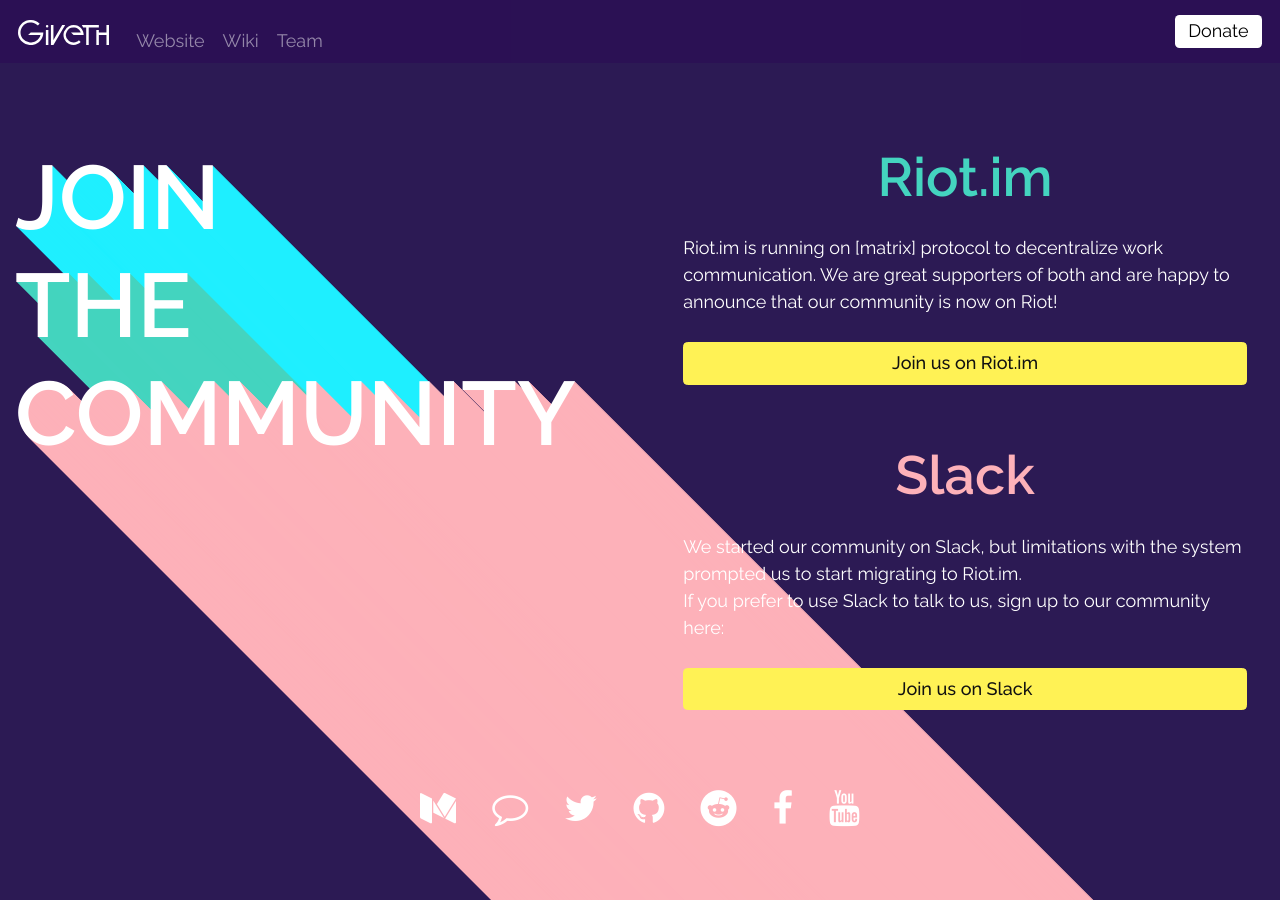
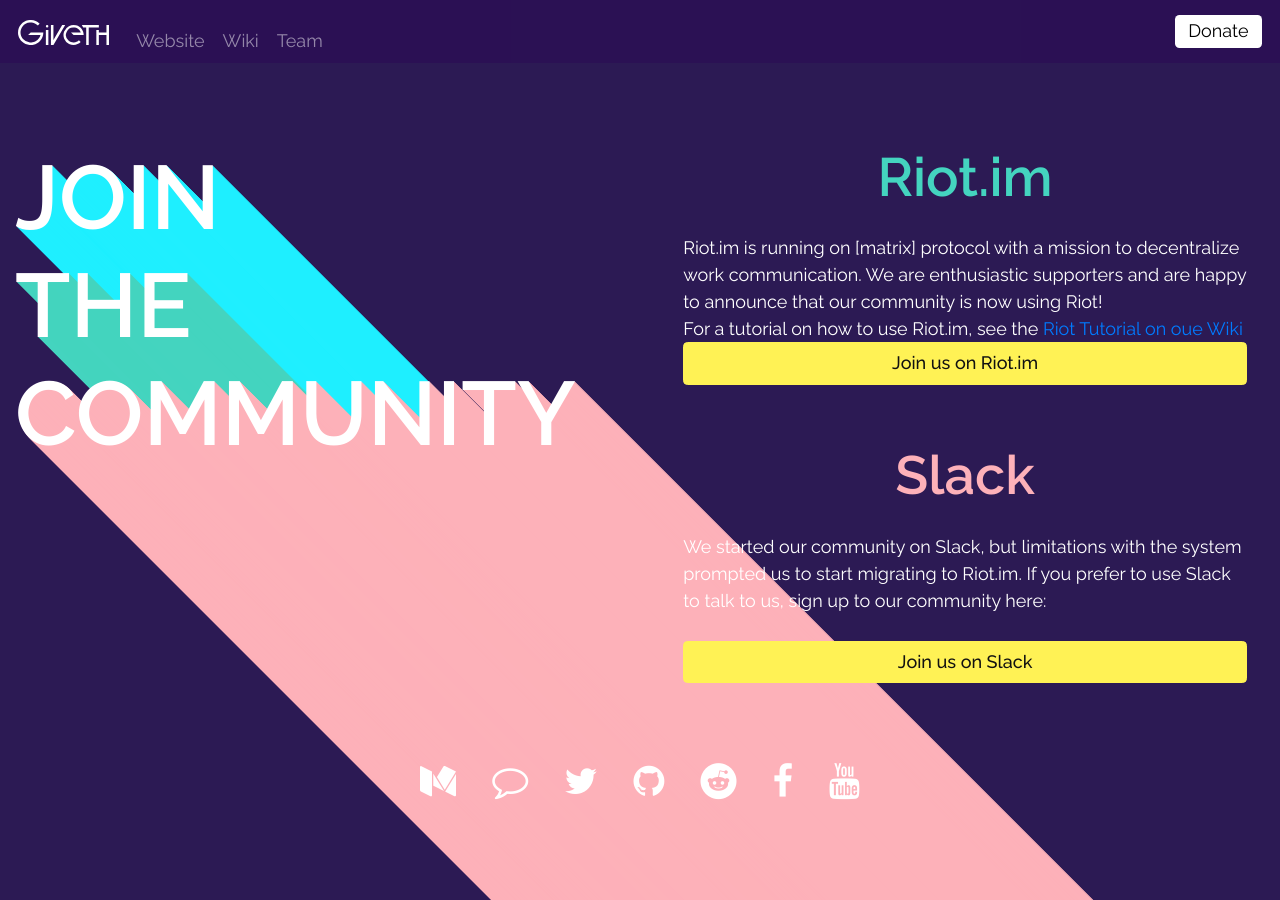
Before and after one commit to Giveth/website, a Jekyll site: the page built from join/index.html, in a window 1280 px wide. Built offline with Jekyll 4.4.1, drawn with Linux system fonts in a browser that asks for light colours; nearby versions of some CDN libraries; a script that is not in the unit is left out.

Commit message:
Little text and style fixes

```diff
--- a/css/main.scss
+++ b/css/main.scss
@@ -895,6 +895,9 @@
   margin-top: 2rem;
 }
 
+.word-wrap {
+  word-wrap: break-word;
+}
 
 
 /*
--- a/donate/index.html
+++ b/donate/index.html
@@ -26,7 +26,7 @@
         <h2 class="padding-top">Donations</h2>
         <div class="text-block align-self-center padding-top">
         <p>
-          Giveth is a Decentralized Altruistic Community, meaning we depend on generous Givers ourselves. If you want to help us build the Future of Giving by contributing any amount, big or small, please contact @griffgreen on Riot or donate directly to the ethereum address 'revolution.eth' which resolves to: 0x5ADF43DD006c6C36506e2b2DFA352E60002d22Dc
+          Giveth is a Decentralized Altruistic Community, meaning we depend on generous Givers ourselves. If you want to help us build the Future of Giving by contributing any amount, big or small, please contact @griffgreen on Riot or donate directly to the ethereum address 'revolution.eth' which resolves to: <span class="word-wrap">0x5ADF43DD006c6C36506e2b2DFA352E60002d22Dc</span>
         </p>
         <p>
           We take any erc20 tokens, but if you donate eth and send it from MEW, Metamask, Mist or Parity you'll receive Giveth tokens in return! Giveth tokens will one day be part of our decentralized governance system - talk to us in Riot for any questions on this.
--- a/join/index.html
+++ b/join/index.html
@@ -19,8 +19,10 @@
     <div class="col grid_1_of_2">
       <h3 class="color-green">Riot.im</h3>
       <p>
-        Riot.im is running on [matrix] protocol to decentralize work communication. We are great supporters of both and are happy to announce that our community is now on Riot!
-        <br /><br />
+        Riot.im is running on [matrix] protocol with a mission to decentralize work communication. We are enthusiastic supporters and are happy to announce that our community is now using Riot!
+        <br />
+        For a tutorial on how to use Riot.im, see the <a href="https://wiki.giveth.io/tutorials/riot-migration/">Riot Tutorial on oue Wiki</a>
+        <br />
         <a href="https://riot.im/app/#/group/+giveth:matrix.org" class="btn btn-warning widelarge">Join us on Riot.im</a><a href=""></a>
       </p>
     </div>
@@ -28,9 +30,7 @@
     <div class="col grid_1_of_2">
       <h3 class="color-red">Slack</h3>
       <p>
-        We started our community on Slack, but limitations with the system prompted us to start migrating to Riot.im.
-        <br />
-        If you prefer to use Slack to talk to us, sign up to our community here:
+        We started our community on Slack, but limitations with the system prompted us to start migrating to Riot.im. If you prefer to use Slack to talk to us, sign up to our community here:
         <br /><br />
         <a href="http://slack.giveth.io" class="btn btn-warning widelarge">Join us on Slack</a><a href=""></a>
       </p>
```
